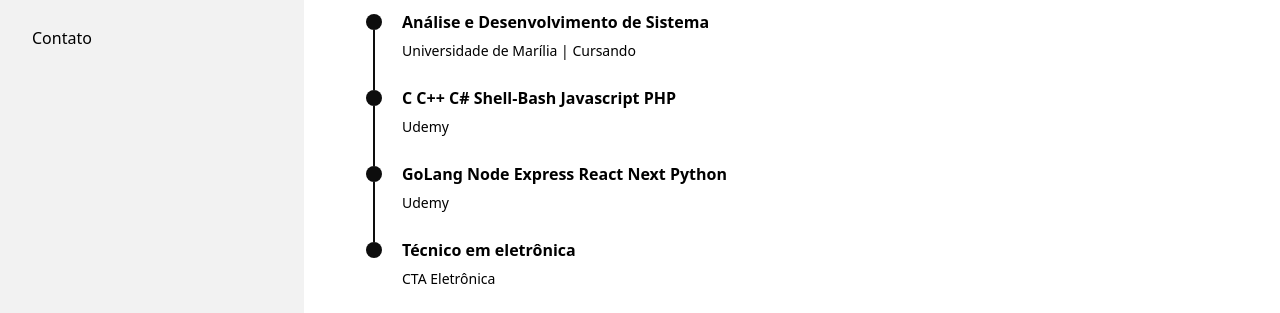
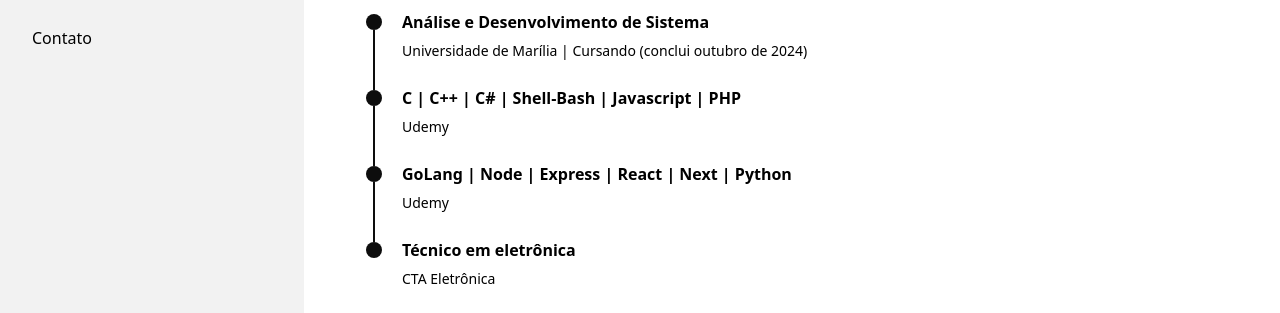
Before and after one commit to erascardsilva/curriculo, an Astro site: page /cv in a window 1280 px wide. Shown: the part 326-639 px from the top of the page. Built offline with nearby package versions, Linux system fonts and the light colour scheme; Astro itself is replaced by a stand-in of ours.

Commit message:
atualizando linguagens

```diff
--- a/src/pages/cv.astro
+++ b/src/pages/cv.astro
@@ -19,14 +19,14 @@ import TimeLineElement from "../components/cv/TimeLine.astro";
   <div class="time-line-container grid gap-4 mb-10">
     <TimeLineElement
       title="Análise e Desenvolvimento de Sistema"
-      subtitle="Universidade de Marília | Cursando"
+      subtitle="Universidade de Marília | Cursando (conclui outubro de 2024)"
     />
     <TimeLineElement
-      title="C  C++ C# Shell-Bash  Javascript  PHP"
+      title="C | C++ | C# | Shell-Bash | Javascript | PHP"
       subtitle="Udemy"
     />
     <TimeLineElement
-      title="GoLang  Node  Express  React  Next  Python"
+      title="GoLang | Node | Express | React | Next | Python"
       subtitle="Udemy"
     />
     <TimeLineElement
```
